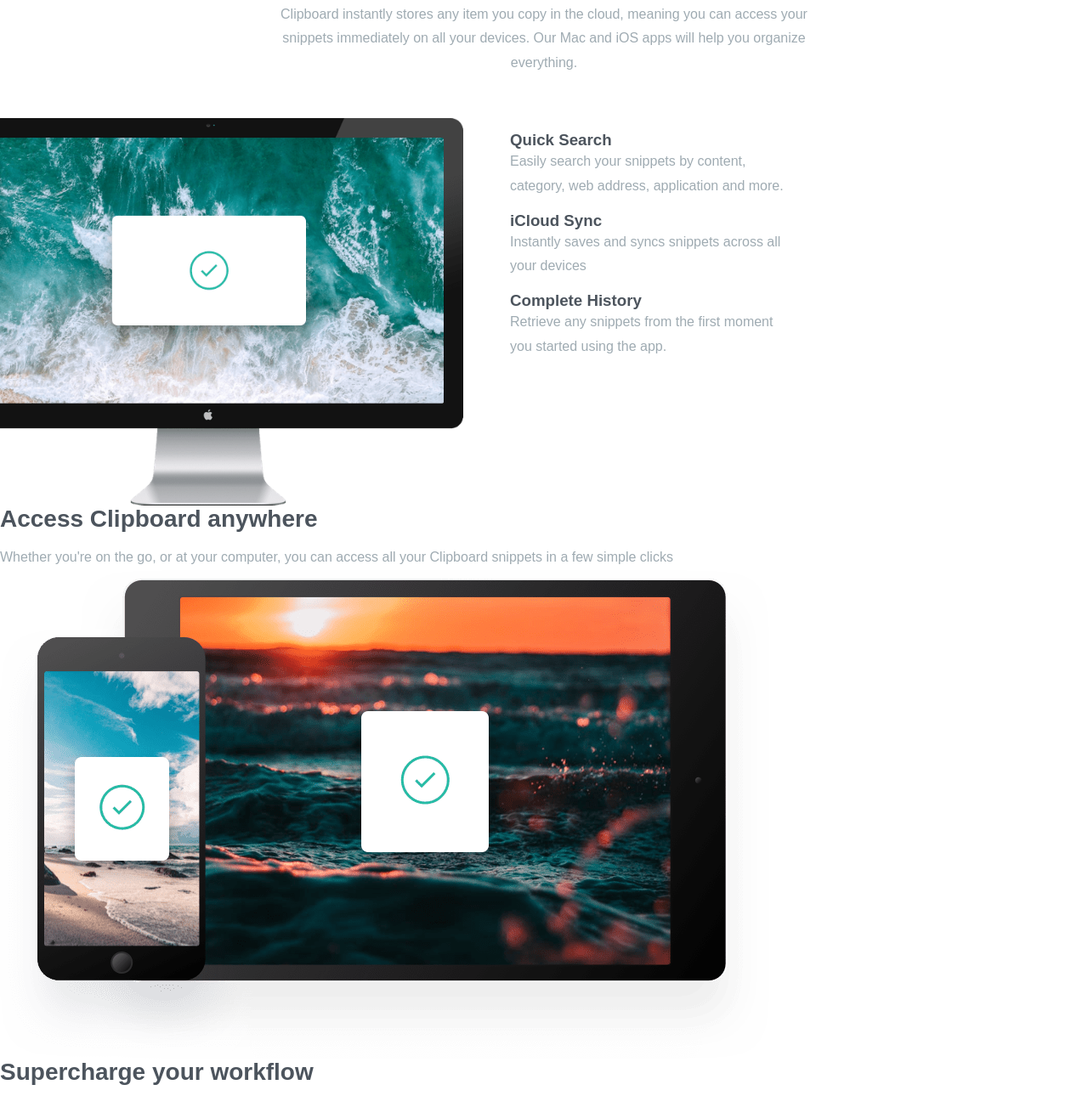
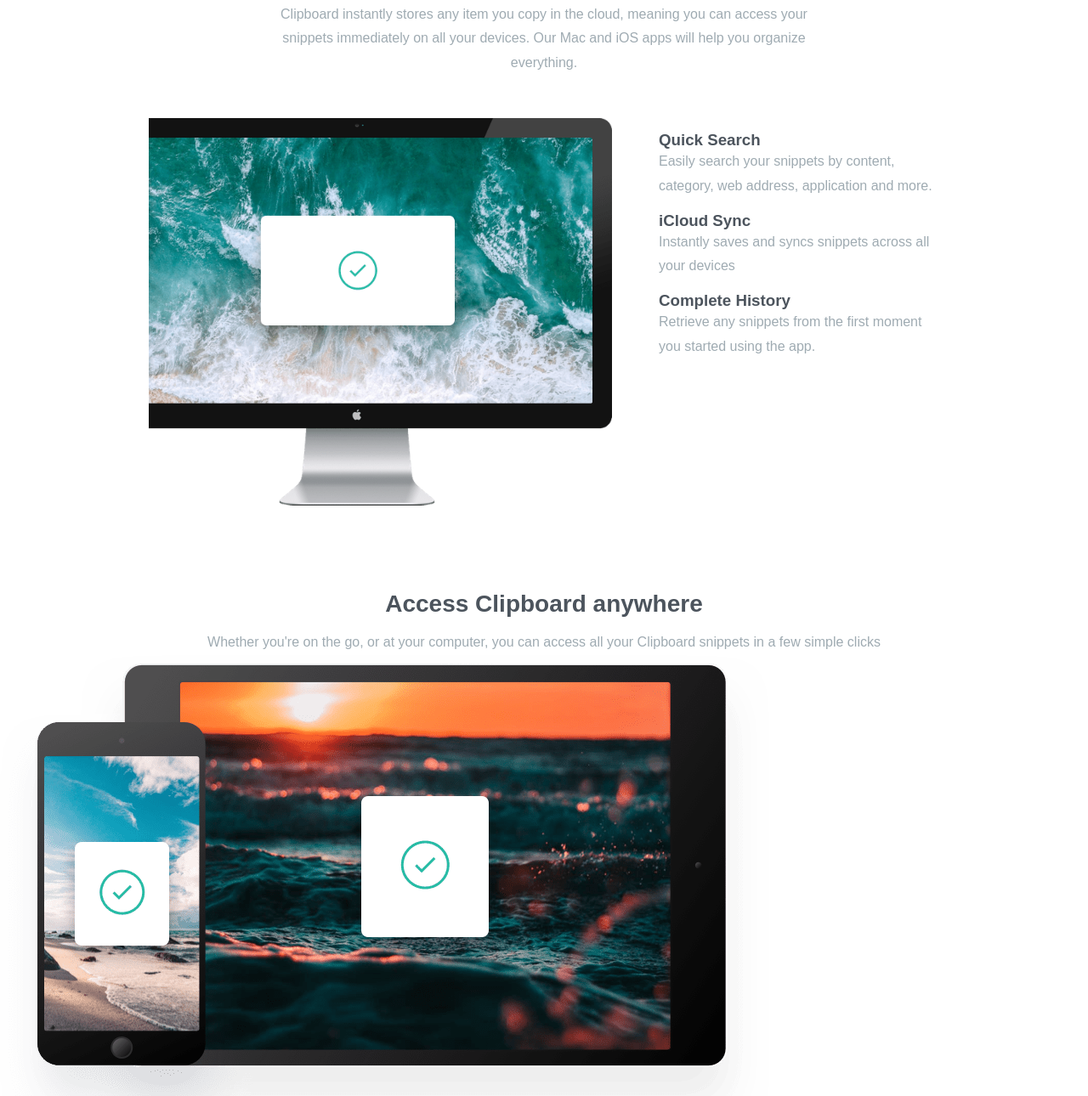
Before and after one commit to Victor800augusto/clipboard, a plain HTML site: page index.html in a window 1280 px wide. Shown: the part 518-1808 px from the top of the page at 85% size. Drawn offline with Linux system fonts and the light colour scheme; a web font is replaced by a local one.

Commit message:
Seccao advantages pronta

```diff
--- a/css/style.css
+++ b/css/style.css
@@ -108,11 +108,15 @@ p {
 
 /* Seccao advantages */
 .advantages {
-    max-height: 500px;
-    margin: 0 auto;
+    max-width: 1440px;
+    margin: 40px auto 100px auto;
 }
 
-.advantages div {
+.advantages > div {
+    justify-content: center;
+}
+
+.advantages div div{
     max-width: 600px;
     overflow: hidden;
 }
@@ -131,3 +135,11 @@ p {
     max-width: 330px;
     margin: 15px 0;
 }
+
+/* Seccao access-clipboard */
+
+.access-clipboard{
+    max-width: 1440px;
+    margin: 0 auto;
+    text-align: center;
+}
--- a/index.html
+++ b/index.html
@@ -28,10 +28,11 @@
             <p>Clipboard instantly stores any item you copy in the cloud, meaning you can access your snippets immediately
                 on all your devices. Our Mac and iOS apps will help you organize everything.</p>
         </section>
-        <section class="advantages flex">
-            <div>
-                <img src="./imagens/image-computer.png">
-            </div>
+        <section class="advantages">
+            <div class="flex">
+                <div>
+                    <img src="./imagens/image-computer.png">
+                </div>
                 <ul>
                     <li>
                         <h3>Quick Search</h3>
@@ -46,6 +47,7 @@
                         <p>Retrieve any snippets from the first moment you started using the app.</p>
                     </li>
                 </ul>
+            </div>
         </section>
         <section class="access-clipboard">
             <h2>Access Clipboard anywhere</h2>
```
